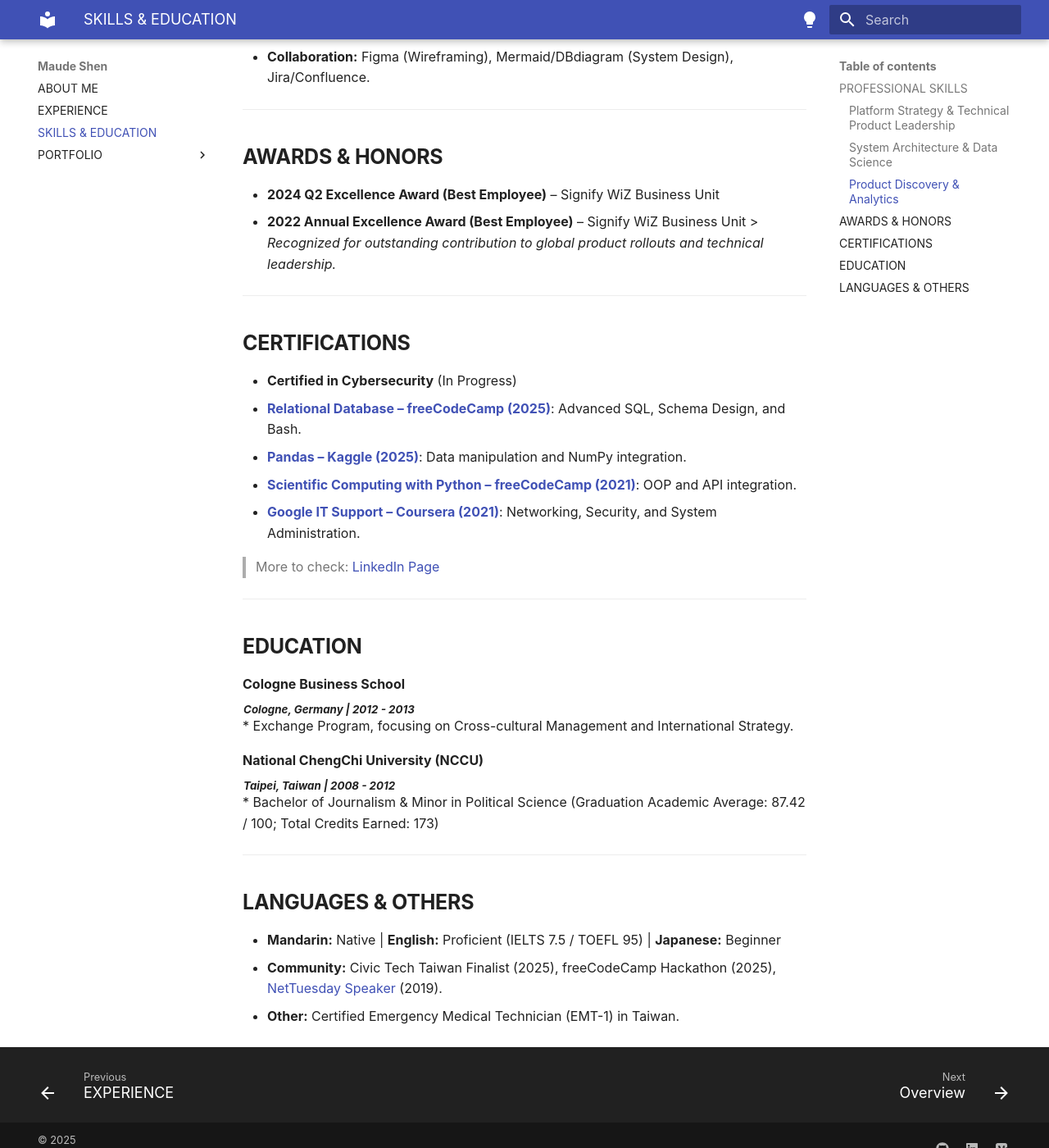
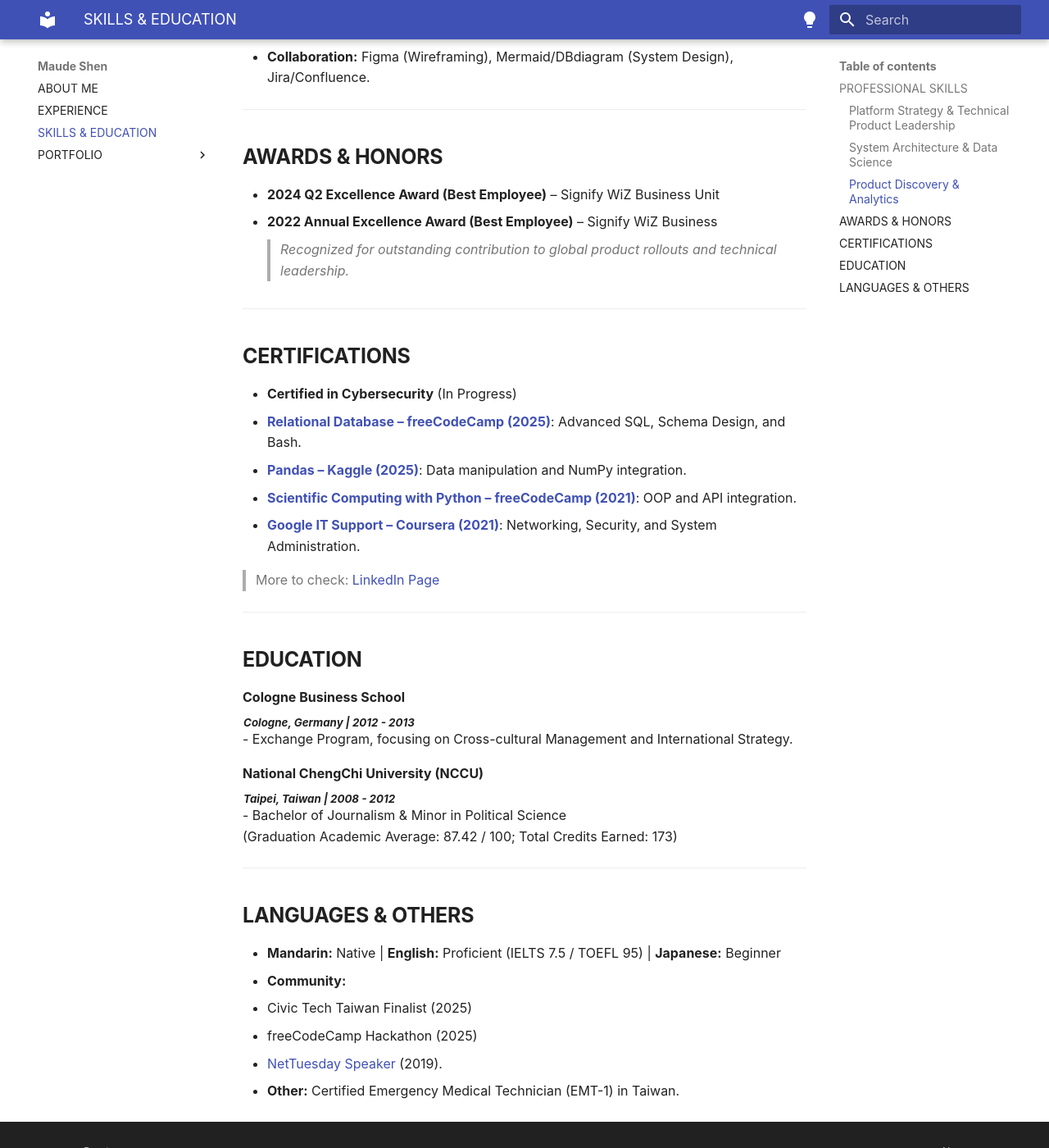
Before and after one commit to maudes/cv, an MkDocs documentation site: the page built from docs/education_skills.md, in a window 1280 px wide and 1400 px high, scrolled down 1011 px. Shown: the whole window at 82% size. Built offline with MkDocs 1.6.1 and Material for MkDocs 9.7.7, drawn with Linux system fonts in a browser that asks for light colours; some web fonts are replaced.

Commit message:
update: layout fix

```diff
--- a/docs/education_skills.md
+++ b/docs/education_skills.md
@@ -23,8 +23,8 @@
 ## **AWARDS & HONORS**
 
 * **2024 Q2 Excellence Award (Best Employee)** – Signify WiZ Business Unit
-* **2022 Annual Excellence Award (Best Employee)** – Signify WiZ Business Unit
-    > *Recognized for outstanding contribution to global product rollouts and technical leadership.*
+* **2022 Annual Excellence Award (Best Employee)** – Signify WiZ Business  <br>
+> *Recognized for outstanding contribution to global product rollouts and technical leadership.*
 
 ---
 
@@ -44,11 +44,11 @@
 
 **Cologne Business School**
 <sub> ***Cologne, Germany  |  2012 - 2013*** </sub>
-* Exchange Program, focusing on Cross-cultural Management and International Strategy.
+- Exchange Program, focusing on Cross-cultural Management and International Strategy.
 
 **National ChengChi University (NCCU)**
 <sub> ***Taipei, Taiwan  |  2008 - 2012*** </sub>
-* Bachelor of Journalism & Minor in Political Science
+- Bachelor of Journalism & Minor in Political Science <br>
 (Graduation Academic Average: 87.42 / 100; Total Credits Earned: 173)
 
 
@@ -57,5 +57,8 @@
 ## **LANGUAGES & OTHERS**
 
 * **Mandarin:** Native | **English:** Proficient (IELTS 7.5 / TOEFL 95) | **Japanese:** Beginner
-* **Community:** Civic Tech Taiwan Finalist (2025), freeCodeCamp Hackathon (2025), [NetTuesday Speaker](https://nettuesday.tw/slides/2019/03/584) (2019).
+* **Community:**
+  - Civic Tech Taiwan Finalist (2025)
+  - freeCodeCamp Hackathon (2025)
+  - [NetTuesday Speaker](https://nettuesday.tw/slides/2019/03/584) (2019).
 * **Other:** Certified Emergency Medical Technician (EMT-1) in Taiwan.
```
